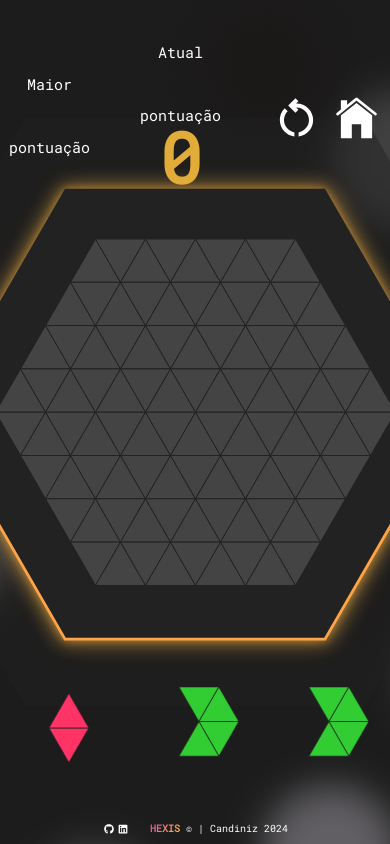
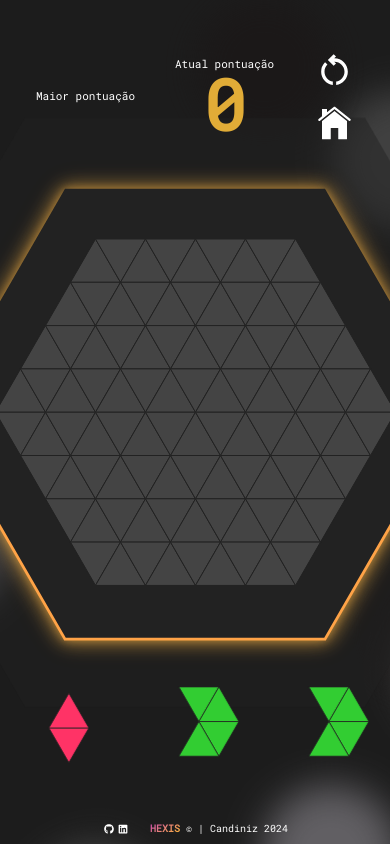
Before and after one commit to Candiniz/hexis, a React (Create React App) app: page /game in a window 390 px wide. Built offline with nearby package versions, Linux system fonts and the light colour scheme; no server answers.

Commit message:
Ajustando Home_Restart

```diff
--- a/src/App.css
+++ b/src/App.css
@@ -203,7 +203,7 @@ body {
     flex-direction: row !important;
     align-items: center;
     justify-content: center;
-    gap: 50px;
+    gap: 40px;
     top: 0;
     left: 50%;
     transform: translate(-50%);
@@ -215,11 +215,19 @@ body {
   }
 
   .scoreboard span {
+    font-size: 11px;
     line-height: 10px;
+    white-space: nowrap;
   }
 
   .scoreboard h3 {
     font-size: 100px;
+  }
+
+  .home_restart {
+    display: flex;
+    flex-direction: column;
+    font-size: 40px;
   }
 }
 
```
